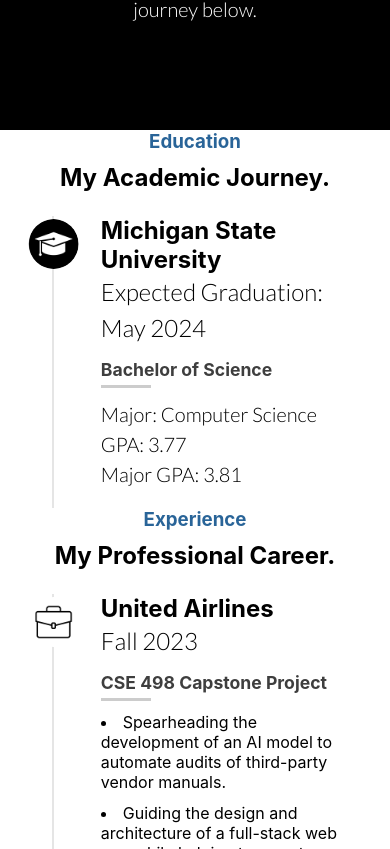
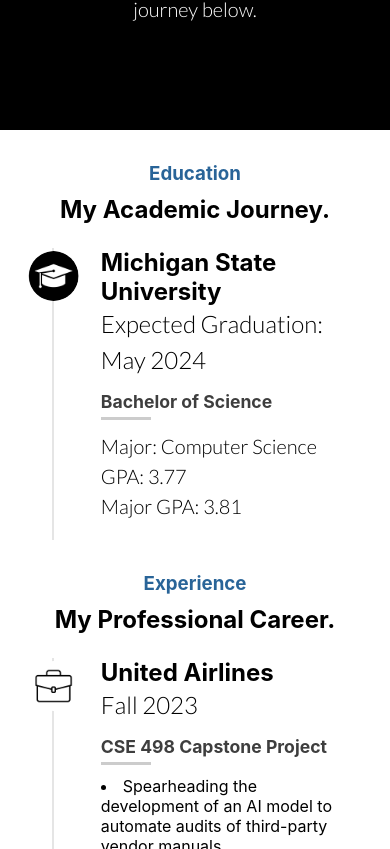
Before and after one commit to shafkat-07/ResumeWebsite, a React (Create React App) app: page / in a window 390 px wide. Shown: the part 1235-2084 px from the top of the page. Built offline with nearby package versions, Linux system fonts and the light colour scheme.

Commit message:
more changes to margins

```diff
--- a/src/App.css
+++ b/src/App.css
@@ -511,7 +511,7 @@
     color: #3e3e3e;
   }
   .experience, .education {
-    margin: 0 2rem;
+    margin: 2rem 2rem;
   }
 }
 .skills-container{
```
